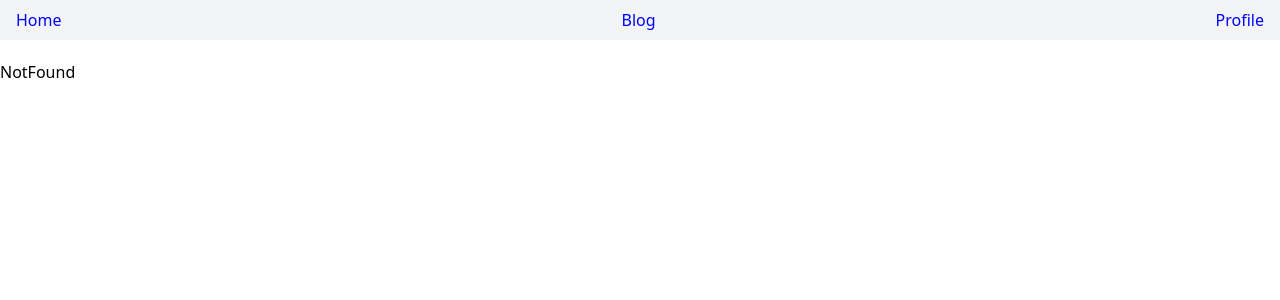
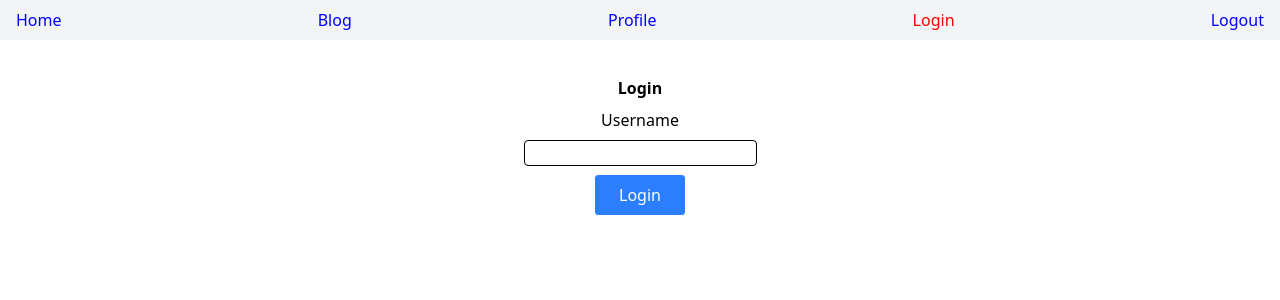
Before and after one commit to AngAven/react-router-demo-app, a React (Create React App) app: page /#/login in a window 1280 px wide. Shown: the top 300 px of the page. Built offline with nearby package versions, Linux system fonts and the light colour scheme; no server answers.

Commit message:
Use auth with Context

```diff
--- a/src/App.js
+++ b/src/App.js
@@ -6,21 +6,29 @@ import {Profile} from "./Pages/Profile";
 import {Menu} from "./Pages/Menu";
 import {BlogPost} from "./Pages/BlogPost/BlogPost";
 import {BlogProvider} from "./Components/Context";
+import {Login} from "./Pages/Login";
+import {LogOut} from "./Pages/LogOut";
+import {AuthProvider} from "./Components/Context/auth";
 import './App.css';
 
 function App() {
     return (
         <BlogProvider>
             <HashRouter>
+                <AuthProvider>
                     <Menu/>
                     <Routes>
                         <Route path={'/'} element={<HomePage/>}/>
                         <Route path={'blog'} element={<Blog/>}>
                             <Route path={':slug'} element={<BlogPost/>}/>
                         </Route>
+                        <Route path={'login'} element={<Login/>}/>
+                        <Route path={'logout'} element={<LogOut/>}/>
+                        <Route path={'profile'} element={<Profile/>}/>
                         <Route path={'profile'} element={<Profile/>}/>
                         <Route path={'*'} element={<NotFound/>}/>
                     </Routes>
+                </AuthProvider>
             </HashRouter>
         </BlogProvider>
     );
--- /dev/null
+++ b/src/Components/Context/auth.js
@@ -0,0 +1,38 @@
+import {useContext, createContext, useState} from "react";
+import {useNavigate} from "react-router-dom";
+
+const AuthContext = createContext(null)
+
+const AuthProvider = ({children}) => {
+    const [user, setUser] = useState(null)
+    const navigate = useNavigate()
+
+    const login = (username) => {
+        setUser(username)
+        navigate('/profile')
+    }
+
+    const logout = () => {
+        setUser(null)
+        navigate('/')
+    }
+
+    const auth = {user, login, logout}
+
+    return(
+        <AuthContext.Provider value={
+            auth
+        }>
+            {children}
+        </AuthContext.Provider>
+    )
+}
+
+const useAuth = () => {
+    return useContext(AuthContext)
+}
+
+export {
+    AuthProvider,
+    useAuth,
+}
--- /dev/null
+++ b/src/Pages/LogOut/index.js
@@ -0,0 +1,24 @@
+import {useAuth} from "../../Components/Context/auth";
+
+const LogOut = () => {
+    const {logout: logoutContext} = useAuth()
+
+    const logout = (e) => {
+        e.preventDefault()
+        logoutContext()
+    }
+
+    return (
+        <>
+            <form onSubmit={logout} className={'flex flex-col py-4 gap-y-2 items-center'}>
+                <h1 className={'font-bold'}>Logout</h1>
+                <label htmlFor="username">Would you like to logout?</label>
+
+                <button type={'submit'} className={'border rounded px-6 py-2 bg-blue-500 text-white'}>Logout</button>
+            </form>
+
+        </>
+    );
+};
+
+export {LogOut};
--- /dev/null
+++ b/src/Pages/Login/index.js
@@ -0,0 +1,40 @@
+import {useState} from "react";
+import {useAuth} from "../../Components/Context/auth";
+
+const Login = () => {
+    const [userName, setUserName] = useState('')
+    const {user, login: loginContext, logout} = useAuth()
+
+    const changeValue = (e) => {
+        const value = e.target.value
+        setUserName(value)
+    }
+
+    const login = (e) => {
+        e.preventDefault()
+        loginContext({userName})
+    }
+
+    return (
+        <>
+            <form onSubmit={login} className={'flex flex-col py-4 gap-y-2 items-center'}>
+                <h1 className={'font-bold'}>Login</h1>
+                <label htmlFor="username">Username</label>
+                <input
+                    id={'username'}
+                    name={'username'}
+                    onChange={(e) => changeValue(e)}
+                    type="text"
+                    value={userName}
+                    className={'border rounded'}
+                />
+
+                <button type={'submit'} className={'border rounded px-6 py-2 bg-blue-500 text-white'}>Login</button>
+
+            </form>
+
+        </>
+    );
+};
+
+export {Login};
--- a/src/Pages/Menu/index.js
+++ b/src/Pages/Menu/index.js
@@ -1,6 +1,8 @@
 import {Link, NavLink} from "react-router-dom";
+import {useAuth} from "../../Components/Context/auth";
 
 const Menu = () => {
+    const {username} = useAuth()
     return (
         <nav className={'relative mb-15 '}>
             <ul className={'flex justify-between py-2 px-4 fixed top-0 right-0 left-0 bg-gray-100'}>
@@ -38,5 +40,13 @@ routes.push({
     to: '/profile',
     text: 'Profile'
 })
+routes.push({
+    to: '/login',
+    text: 'Login'
+})
+routes.push({
+    to: '/logout',
+    text: 'Logout'
+})
 
 export {Menu};
--- a/src/Pages/Profile/index.js
+++ b/src/Pages/Profile/index.js
@@ -1,7 +1,12 @@
+import {useAuth} from "../../Components/Context/auth";
+
 const Profile = () => {
+    const {user} = useAuth()
+    console.log(user)
     return (
         <>
             <h1>Profile</h1>
+            {user?.userName}
         </>
     );
 };
--- a/src/index.css
+++ b/src/index.css
@@ -370,6 +370,9 @@
   .overflow-hidden {
     overflow: hidden;
   }
+  .rounded {
+    border-radius: 0.25rem;
+  }
   .rounded-2xl {
     border-radius: var(--radius-2xl);
   }
@@ -378,6 +381,10 @@
   }
   .rounded-xl {
     border-radius: var(--radius-xl);
+  }
+  .rounded-l {
+    border-top-left-radius: 0.25rem;
+    border-bottom-left-radius: 0.25rem;
   }
   .border {
     border-style: var(--tw-border-style);
@@ -422,8 +429,14 @@
   .py-2 {
     padding-block: calc(var(--spacing) * 2);
   }
+  .py-4 {
+    padding-block: calc(var(--spacing) * 4);
+  }
   .py-5 {
     padding-block: calc(var(--spacing) * 5);
+  }
+  .py-6 {
+    padding-block: calc(var(--spacing) * 6);
   }
   .text-center {
     text-align: center;
```
Lines whose indentation alone changed are shown as unchanged.
